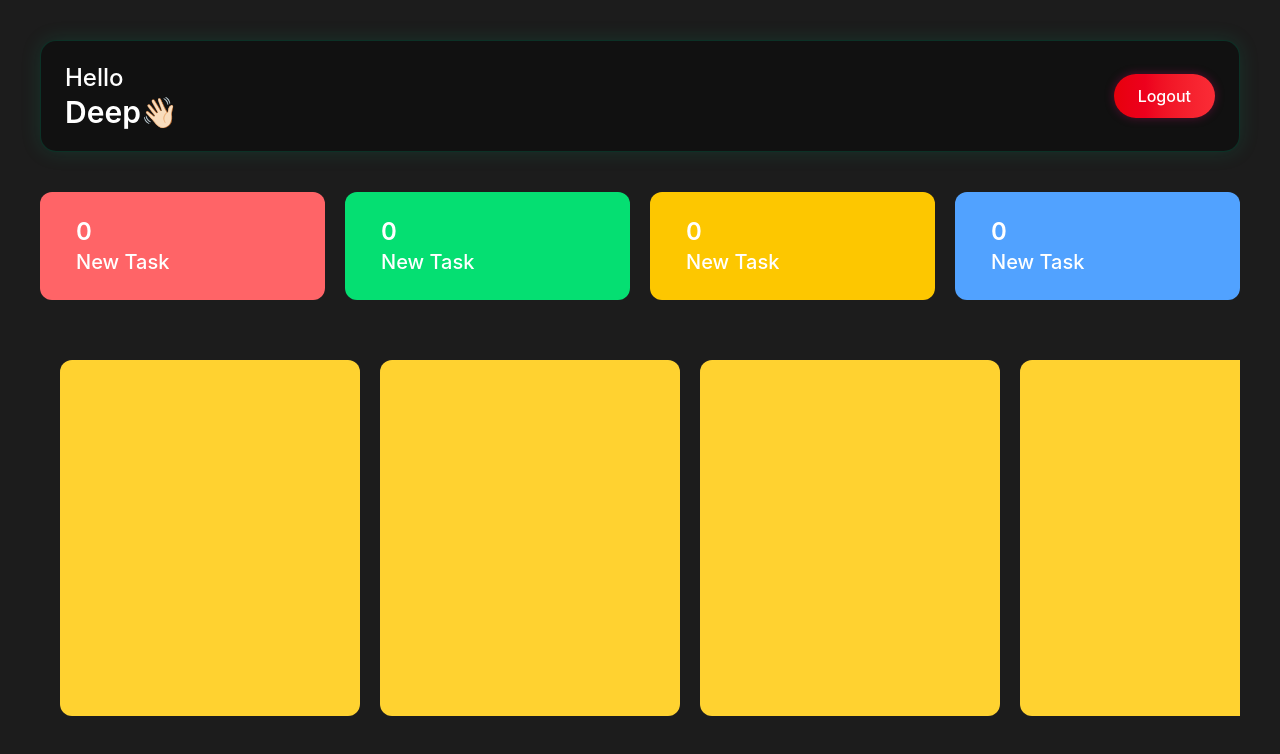
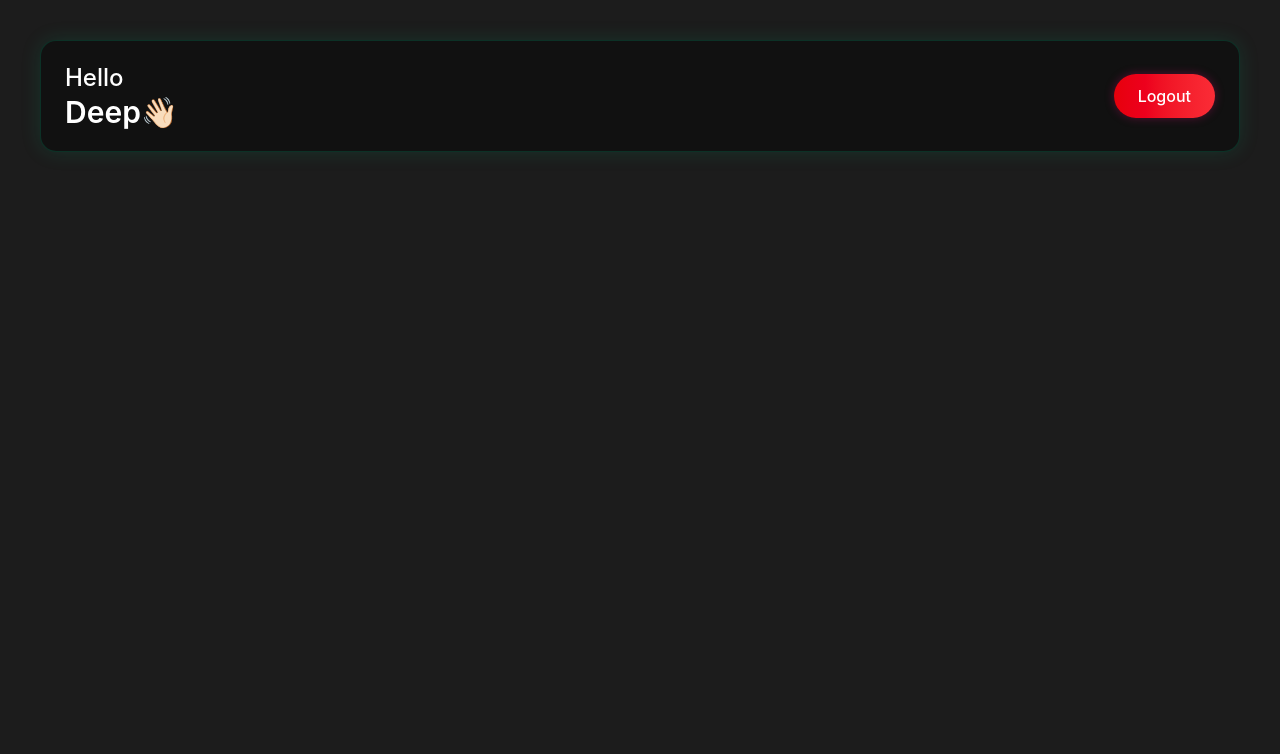
Before and after one commit to deepx-sh/taskflow, a React (Vite) app: page / in a window 1280 px wide. Shown: the top 754 px of the page. Built offline with nearby package versions, Linux system fonts and the light colour scheme.

Commit message:
feat: implement AdminDashboard and update TaskList component layout

```diff
--- a/src/App.jsx
+++ b/src/App.jsx
@@ -1,12 +1,14 @@
 import React from 'react'
 import Login from './components/Auth/Login';
 import EmployeeDashboard from './components/Dashboard/EmployeeDashboard';
+import AdminDashboard from './components/Dashboard/AdminDashboard';
 
 const App = () => {
   return (
     <>
       {/* <Login/> */}
-      <EmployeeDashboard/>
+      {/* <EmployeeDashboard/> */}
+        <AdminDashboard/>
     </>
   )
 }
--- a/src/components/Dashboard/AdminDashboard.jsx
+++ b/src/components/Dashboard/AdminDashboard.jsx
@@ -0,0 +1,12 @@
+import React from 'react'
+import Header from '../../others/Header';
+
+const AdminDashboard = () => {
+  return (
+      <div className='p-10 bg-[#1C1C1C] h-screen'>
+          <Header/>
+    </div>
+  )
+}
+
+export default AdminDashboard
--- a/src/components/TaskList/TaskList.jsx
+++ b/src/components/TaskList/TaskList.jsx
@@ -1,15 +1,22 @@
-import React from 'react'
+import React from "react";
 
 const TaskList = () => {
   return (
-      <div className='h-[55%] mt-10 py-5 px-5 w-full  flex items-center justify-start gap-5 flex-nowrap overflow-x-auto'>
-          <div className='flex-shrink-0 h-full rounded-xl w-[300px] bg-amber-300'></div>
-          <div className='flex-shrink-0 h-full rounded-xl w-[300px] bg-amber-300'></div>
-          <div className='flex-shrink-0 h-full rounded-xl w-[300px] bg-amber-300'></div>
-          <div className='flex-shrink-0 h-full rounded-xl w-[300px] bg-amber-300'></div>
+    <div
+      id="tasklist"
+      className="h-[55%] mt-10 py-5 px-5 w-full  flex items-center justify-start gap-5 flex-nowrap overflow-x-auto"
+    >
+      <div className="flex-shrink-0 h-full rounded-xl w-[300px] bg-emerald-600 p-5">
+        <div className="flex justify-between items-center">
+          <h3 className="bg-red-400 px-3 py-1 rounded text-sm">High</h3>
+          <h4 className="text-sm">16 Oct 2025</h4>
+        </div>
 
+        <h2 className="text-2xl font-semibold mt-5">Make a Project</h2>
+        <p className="mt-2 text-sm">Lorem ipsum dolor sit amet consectetur adipisicing elit. At nam enim reiciendis error soluta obcaecati odio culpa sint quis unde. Natus doloribus nulla odit debitis obcaecati eaque repellendus laborum repellat.</p>
       </div>
-  )
-}
+    </div>
+  );
+};
 
-export default TaskList
+export default TaskList;
--- a/src/index.css
+++ b/src/index.css
@@ -16,3 +16,7 @@
 body{
   background-color: #111;
 }
+
+#tasklist::-webkit-scrollbar{
+  display: none;
+}
```
